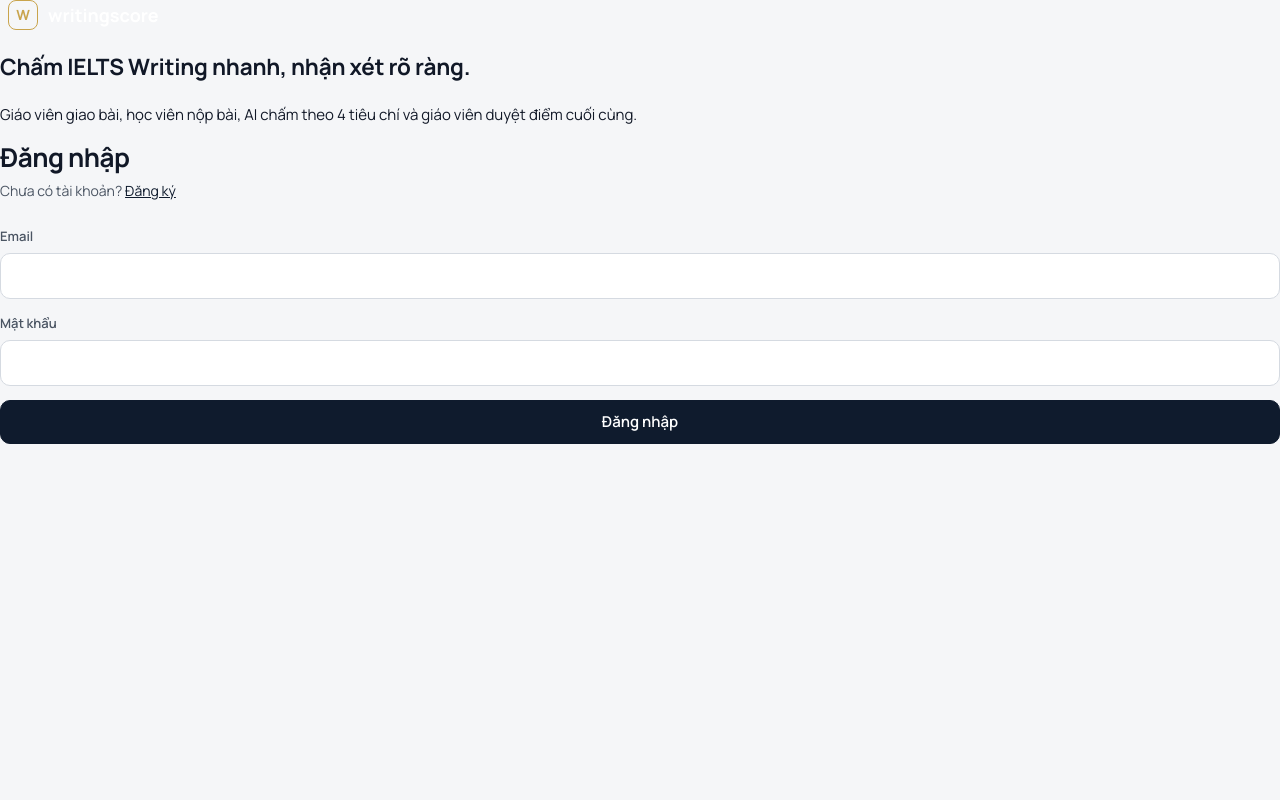
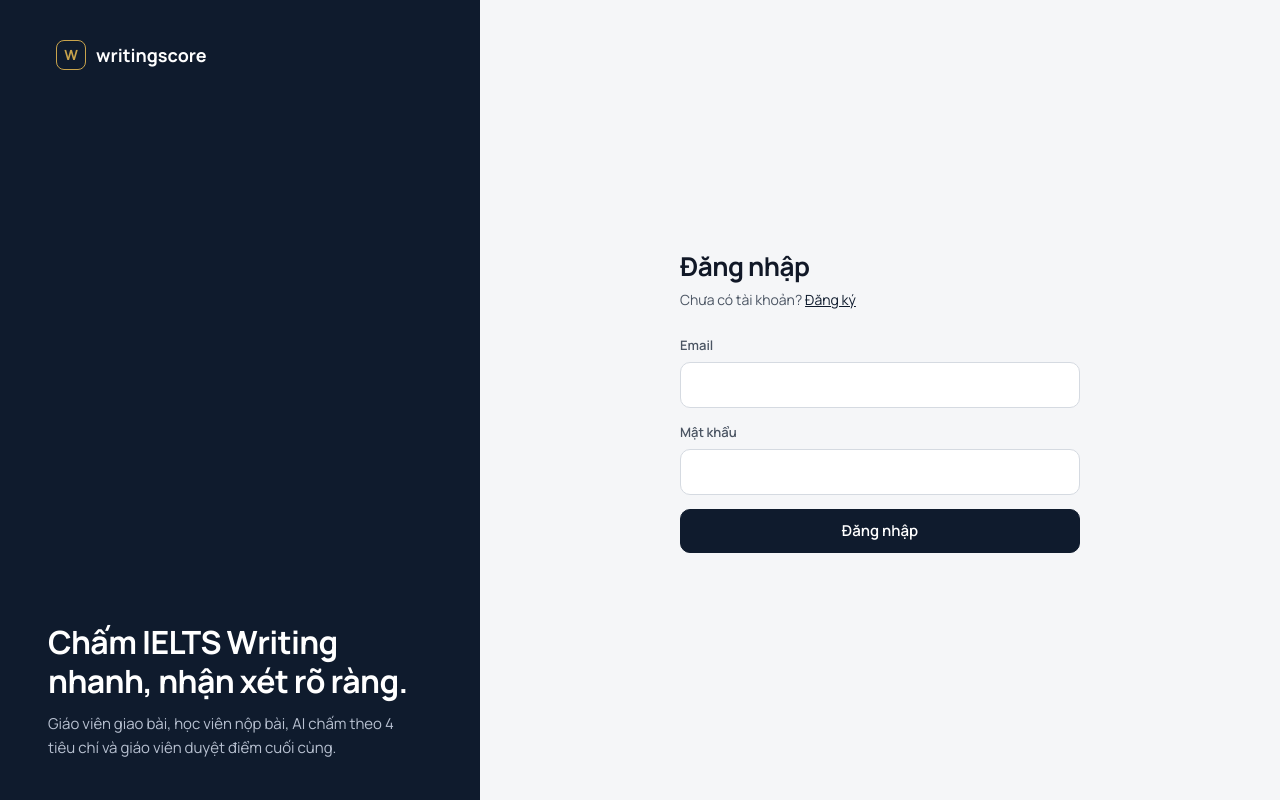
Before and after one commit to TueLam06/writingscore, a React (Vite) app in the folder client/: page / in a window 1280 px wide. Built offline with nearby package versions, Linux system fonts and the light colour scheme.

Commit message:
style(client): add auth and account page styles

```diff
--- a/client/src/styles/global.css
+++ b/client/src/styles/global.css
@@ -79,6 +79,39 @@ h1, h2, h3 { letter-spacing: -0.01em; }
   background: var(--navy-2); color: #fff; border: 1px solid var(--navy-line); font: inherit;
 }
 .ai-chip { font-size: 12px; color: #9aa6ba; line-height: 1.5; }
+.me { display: flex; align-items: center; gap: 10px; }
+.avatar {
+  width: 34px; height: 34px; border-radius: 50%; flex: none;
+  background: var(--navy-2); color: #fff; font-weight: 700; font-size: 14px;
+  display: flex; align-items: center; justify-content: center;
+}
+.me-name { color: #fff; font-weight: 600; font-size: 14px; line-height: 1.3; overflow: hidden; text-overflow: ellipsis; white-space: nowrap; }
+.me-role { color: #9aa6ba; font-size: 12px; }
+.icon-btn {
+  width: 40px; height: 40px; flex: none; border-radius: 8px; cursor: pointer;
+  background: none; border: 1px solid var(--navy-line); color: var(--side-text);
+  display: inline-flex; align-items: center; justify-content: center;
+}
+.icon-btn:hover { background: var(--navy-2); color: #fff; }
+
+/* ---------- Đăng nhập / đăng ký ---------- */
+.auth-shell { min-height: 100vh; display: flex; flex-wrap: wrap; }
+.auth-brand {
+  flex: 1 1 320px; max-width: 100%; background: var(--navy); color: #e5e9f0;
+  padding: 32px; display: flex; flex-direction: column; justify-content: space-between; gap: 32px;
+}
+@media (min-width: 900px) { .auth-brand { flex: 0 0 38%; max-width: 480px; padding: 40px 48px; } }
+.auth-tagline { margin: 0 0 12px; font-size: 32px; line-height: 1.2; font-weight: 700; color: #fff; letter-spacing: -0.02em; }
+.auth-sub { margin: 0; color: var(--side-text); max-width: 360px; }
+.auth-main { flex: 999 1 420px; display: flex; align-items: center; justify-content: center; padding: 48px 20px; }
+.auth-card { width: 100%; max-width: 400px; }
+.role-pick { border: 0; padding: 0; margin: 0 0 14px; flex-direction: row; flex-wrap: wrap; gap: 8px; }
+.role-pick legend { font-size: 13px; font-weight: 600; color: var(--muted); margin-bottom: 6px; padding: 0; }
+.role-pick label {
+  flex: 1 1 140px; display: flex; align-items: center; gap: 8px; min-height: 44px; padding: 0 14px;
+  border: 1px solid var(--line-strong); border-radius: var(--radius-sm); background: #fff; cursor: pointer; font-weight: 600;
+}
+.role-pick label:has(input:checked) { border-color: var(--navy); box-shadow: inset 0 0 0 1px var(--navy); }
 .ai-chip.demo { color: var(--gold); }
 
 .main { flex: 999 1 560px; min-width: 0; padding: 32px 40px 56px; }
```
